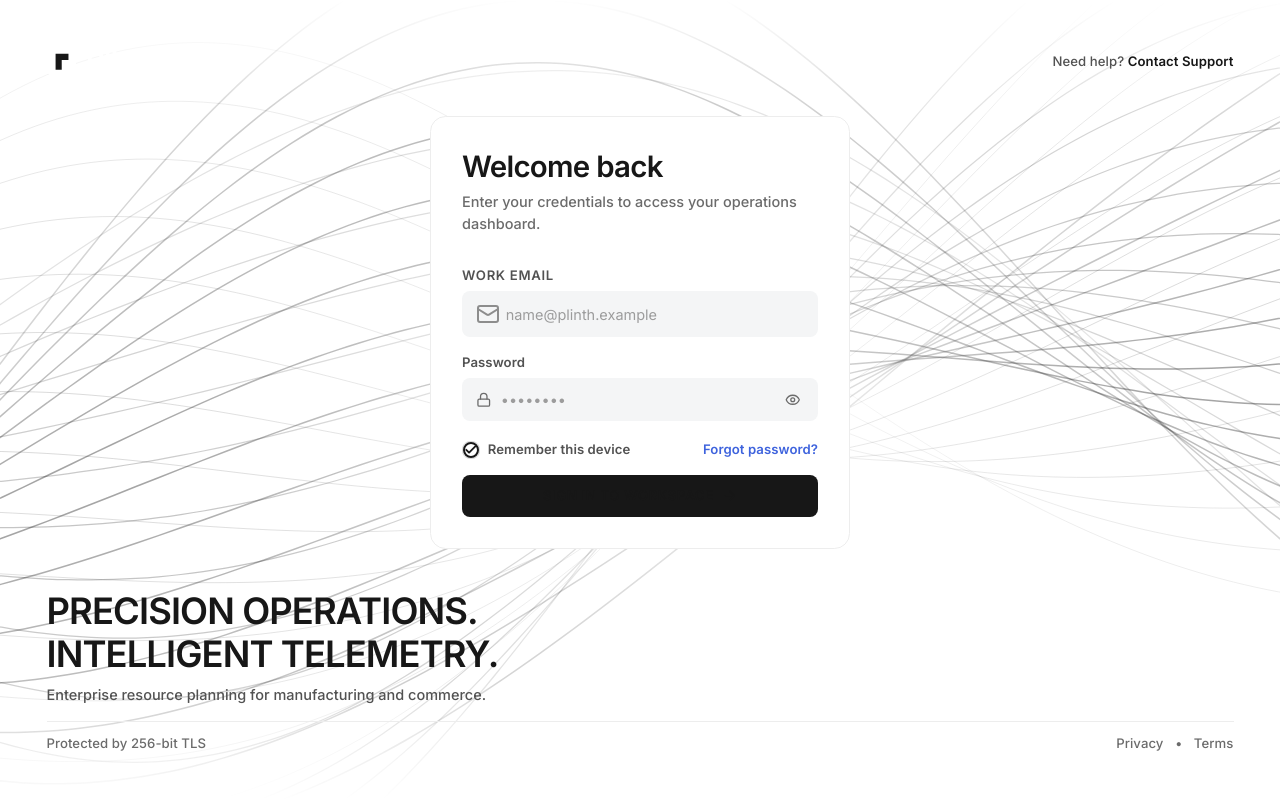
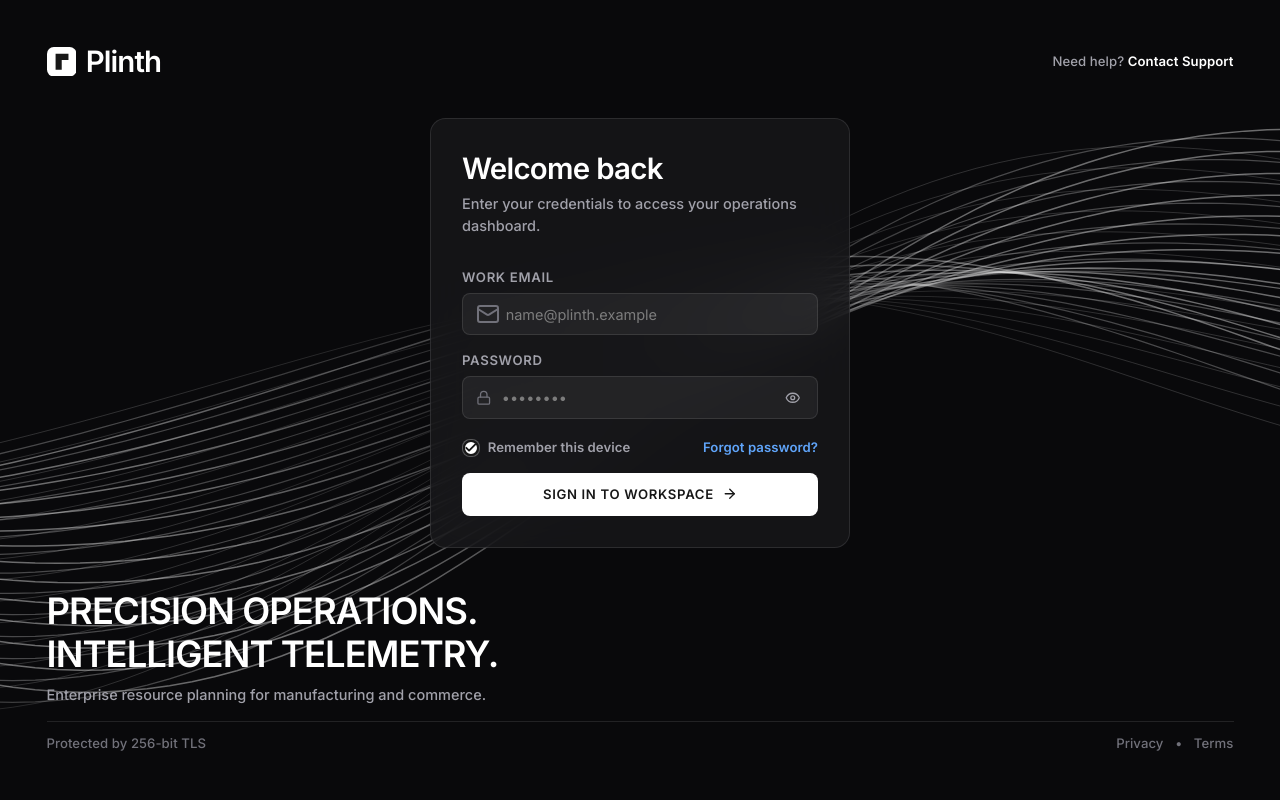
Before and after one commit to YusufMalu001/Plinth, a Next.js app in the folder apps/web/: page /login in a window 1280 px wide. Built offline with nearby package versions, Linux system fonts and the light colour scheme.

Commit message:
feat(auth): switch login screen to dark edition with glowing background paths

```diff
--- a/apps/web/src/app/login/components/AuthShell.tsx
+++ b/apps/web/src/app/login/components/AuthShell.tsx
@@ -9,15 +9,14 @@ export interface AuthShellProps {
 }
 
 /**
- * Login shell — Plinth dark edition. The kokonutui "Background Paths"
- * flowing-line animation fills the whole screen on a near-black base and the
- * authentication card floats over it as a glass panel. The root `dark` class
- * activates the dark: variants already present on the form controls.
+ * Login shell — Plinth Dark Edition. The kokonutui "Background Paths"
+ * flowing-line animation fills the whole screen on a dark #09090b base,
+ * with the authentication form suspended as a clean glass panel.
  */
 export function AuthShell({ children }: AuthShellProps) {
   return (
-    <div className="relative h-screen w-full select-none overflow-hidden bg-page text-ink">
-      {/* Full-screen animated background */}
+    <div className="relative h-screen w-full select-none overflow-hidden bg-[#09090b] text-[#f4f4f5]">
+      {/* Full-screen animated glowing background paths */}
       <div className="absolute inset-0" aria-hidden="true">
         <BackgroundPaths className="h-full min-h-0 w-full" count={42} angle={-8}>
           {null}
@@ -28,36 +27,36 @@ export function AuthShell({ children }: AuthShellProps) {
       <div className="relative z-10 flex h-full flex-col justify-between p-6 sm:p-10 lg:p-12">
         <div className="flex items-center justify-between">
           <Logo tone="paper" className="text-3xl" />
-          <span className="text-xs text-ink-secondary">
+          <span className="text-xs text-[#a1a1aa]">
             Need help?{' '}
-            <a href="#support" className="font-semibold text-ink hover:underline">Contact Support</a>
+            <a href="#support" className="font-semibold text-white hover:underline">Contact Support</a>
           </span>
         </div>
 
         {/* Centred authentication card over the lines */}
         <div className="w-full max-w-[420px] mx-auto my-auto py-6">
-          <div className="rounded-2xl border border-border bg-surface p-6 sm:p-8 shadow-none backdrop-blur-md">
+          <div className="rounded-2xl border border-white/10 bg-[#18181b]/75 p-6 sm:p-8 shadow-2xl shadow-black/50 backdrop-blur-xl">
             {children}
           </div>
         </div>
 
         <div className="space-y-4">
           <div className="max-w-xl">
-            <h1 className="text-2xl sm:text-3xl lg:text-4xl font-black tracking-tight text-ink uppercase leading-[1.12]">
+            <h1 className="text-2xl sm:text-3xl lg:text-4xl font-black tracking-tight text-white uppercase leading-[1.12]">
               Precision operations.<br />
               Intelligent telemetry.
             </h1>
-            <p className="mt-2 text-sm text-ink-secondary">
+            <p className="mt-2 text-sm text-[#a1a1aa]">
               Enterprise resource planning for manufacturing and commerce.
             </p>
           </div>
 
-          <div className="flex flex-wrap items-center justify-between gap-2 border-t border-border pt-3 text-xs text-ink-muted">
+          <div className="flex flex-wrap items-center justify-between gap-2 border-t border-white/10 pt-3 text-xs text-[#71717a]">
             <span>Protected by 256-bit TLS</span>
             <div className="flex items-center gap-3">
-              <a href="#privacy" className="hover:text-ink transition-colors">Privacy</a>
+              <a href="#privacy" className="hover:text-white transition-colors">Privacy</a>
               <span>•</span>
-              <a href="#terms" className="hover:text-ink transition-colors">Terms</a>
+              <a href="#terms" className="hover:text-white transition-colors">Terms</a>
             </div>
           </div>
         </div>
--- a/apps/web/src/app/login/components/FormField.tsx
+++ b/apps/web/src/app/login/components/FormField.tsx
@@ -14,13 +14,13 @@ export const FormField = React.forwardRef<HTMLInputElement, FormFieldProps>(
       <div className="space-y-1.5 w-full">
         <label
           htmlFor={id}
-          className="block text-xs font-bold uppercase tracking-wider text-ink-secondary"
+          className="block text-xs font-semibold uppercase tracking-wider text-[#a1a1aa]"
         >
           {label}
         </label>
         <div className="relative flex items-center group">
           {Icon && (
-            <div className="pointer-events-none absolute left-3.5 flex items-center justify-center text-ink-placeholder group-focus-within:text-accent-brand transition-colors z-10">
+            <div className="pointer-events-none absolute left-3.5 flex items-center justify-center text-[#71717a] group-focus-within:text-accent-brand transition-colors z-10">
               <Icon className="h-4.5 w-4.5" />
             </div>
           )}
@@ -29,14 +29,14 @@ export const FormField = React.forwardRef<HTMLInputElement, FormFieldProps>(
             ref={ref}
             type={type}
             placeholder={placeholder}
-            className={`h-12 w-full rounded-control bg-muted border border-transparent text-sm font-semibold text-ink placeholder:text-ink-placeholder transition-all duration-150 focus:outline-none focus:bg-page focus:border-border-strong focus:ring-2 focus:ring-accent-brand ${
+            className={`h-11 w-full rounded-control bg-white/[0.06] border border-white/10 text-sm font-medium text-white placeholder:text-[#71717a] transition-all duration-150 focus:outline-none focus:bg-white/[0.10] focus:border-white/30 focus:ring-2 focus:ring-accent-brand ${
               Icon ? 'pl-11 pr-4' : 'px-4'
             } ${error ? 'border-tone-red-solid focus:border-tone-red-solid focus:ring-tone-red-solid/20' : ''} ${className || ''}`}
             {...props}
           />
         </div>
         {error && (
-          <p className="text-xs text-tone-red-text font-medium pl-1 leading-none mt-1">
+          <p className="text-xs text-tone-red-solid font-medium pl-1 leading-none mt-1">
             {error}
           </p>
         )}
--- a/apps/web/src/app/login/components/PasswordField.tsx
+++ b/apps/web/src/app/login/components/PasswordField.tsx
@@ -15,12 +15,12 @@ export const PasswordField = React.forwardRef<HTMLInputElement, PasswordFieldPro
       <div className="space-y-1.5 w-full">
         <label
           htmlFor={id}
-          className="block text-xs font-medium text-ink-secondary"
+          className="block text-xs font-semibold uppercase tracking-wider text-[#a1a1aa]"
         >
           {label}
         </label>
         <div className="relative flex items-center group">
-          <div className="pointer-events-none absolute left-3.5 flex items-center justify-center text-ink-muted transition-colors z-10">
+          <div className="pointer-events-none absolute left-3.5 flex items-center justify-center text-[#71717a] transition-colors z-10">
             <Lock className="h-4 w-4" />
           </div>
           <input
@@ -28,22 +28,22 @@ export const PasswordField = React.forwardRef<HTMLInputElement, PasswordFieldPro
             ref={ref}
             type={showPassword ? "text" : "password"}
             placeholder={placeholder}
-            className={`h-11 w-full rounded-control bg-muted border-0 text-sm font-normal text-ink placeholder:text-ink-placeholder pl-10 pr-10 transition-colors focus:bg-surface focus:outline-none focus:ring-2 focus:ring-accent-brand ${
-              error ? 'ring-1 ring-tone-red-solid focus:ring-tone-red-solid' : 'focus:ring-1 focus:ring-border-strong'
+            className={`h-11 w-full rounded-control bg-white/[0.06] border border-white/10 text-sm font-medium text-white placeholder:text-[#71717a] pl-10 pr-10 transition-colors focus:bg-white/[0.10] focus:border-white/30 focus:outline-none focus:ring-2 focus:ring-accent-brand ${
+              error ? 'border-tone-red-solid focus:border-tone-red-solid' : ''
             } ${className || ''}`}
             {...props}
           />
           <button
             type="button"
             onClick={() => setShowPassword(!showPassword)}
-            className="absolute right-2.5 flex items-center justify-center h-8 w-8 rounded-control text-ink-muted hover:text-ink hover:bg-hover transition-colors focus-visible:outline-none focus-visible:ring-2 focus-visible:ring-accent-brand"
+            className="absolute right-2.5 flex items-center justify-center h-8 w-8 rounded-control text-[#a1a1aa] hover:text-white hover:bg-white/10 transition-colors focus-visible:outline-none focus-visible:ring-2 focus-visible:ring-accent-brand"
             aria-label={showPassword ? "Hide password" : "Show password"}
           >
             {showPassword ? <EyeOff className="h-4 w-4" /> : <Eye className="h-4 w-4" />}
           </button>
         </div>
         {error && (
-          <p className="text-xs text-tone-red-text font-normal pl-0.5 mt-1">
+          <p className="text-xs text-tone-red-solid font-medium pl-0.5 mt-1">
             {error}
           </p>
         )}
--- a/apps/web/src/app/login/components/PrimaryAuthButton.tsx
+++ b/apps/web/src/app/login/components/PrimaryAuthButton.tsx
@@ -14,13 +14,13 @@ export function PrimaryAuthButton({
 }: PrimaryAuthButtonProps) {
   return (
     <button
-      className={`group relative flex h-11 w-full items-center justify-center gap-2 rounded-control bg-inverse hover:bg-[#2E2E2E] active:bg-[#000000] text-inverse text-xs font-semibold uppercase tracking-wider transition-colors focus-visible:outline-none focus-visible:ring-2 focus-visible:ring-accent-brand focus-visible:ring-offset-2 disabled:pointer-events-none disabled:opacity-50 select-none cursor-pointer ${className}`}
+      className={`group relative flex h-11 w-full items-center justify-center gap-2 rounded-control bg-white hover:bg-[#e4e4e7] active:bg-[#d4d4d8] text-[#171717] text-xs font-bold uppercase tracking-wider transition-colors focus-visible:outline-none focus-visible:ring-2 focus-visible:ring-accent-brand focus-visible:ring-offset-2 disabled:pointer-events-none disabled:opacity-50 select-none cursor-pointer ${className}`}
       disabled={disabled || loading}
       {...props}
     >
       {loading ? (
         <>
-          <Loader2 className="h-4 w-4 animate-spin text-inverse" />
+          <Loader2 className="h-4 w-4 animate-spin text-[#171717]" />
           <span>Authenticating…</span>
         </>
       ) : (
--- a/apps/web/src/app/login/components/RememberMeControl.tsx
+++ b/apps/web/src/app/login/components/RememberMeControl.tsx
@@ -17,13 +17,13 @@ export function RememberMeControl({
   label
 }: RememberMeControlProps) {
   return (
-    <label className="flex items-center gap-2 cursor-pointer select-none text-xs font-medium text-ink-secondary hover:text-ink transition-colors">
+    <label className="flex items-center gap-2 cursor-pointer select-none text-xs font-medium text-[#a1a1aa] hover:text-white transition-colors">
       <Checkbox
         id={id}
         checked={checked}
         onChange={(e) => onChange(e.target.checked)}
         disabled={disabled}
-        className="h-4 w-4 shrink-0 rounded-control border border-border-strong bg-muted focus:outline-none focus-visible:ring-2 focus-visible:ring-accent-brand cursor-pointer transition-colors"
+        className="h-4 w-4 shrink-0 rounded-control border border-white/20 bg-white/10 text-white focus:outline-none focus-visible:ring-2 focus-visible:ring-accent-brand cursor-pointer transition-colors"
       />
       <span>{label}</span>
     </label>
--- a/apps/web/src/app/login/page.tsx
+++ b/apps/web/src/app/login/page.tsx
@@ -80,10 +80,10 @@ function LoginForm() {
         {/* Brand Logo & Header */}
         <div className="mb-8 select-none">
           <Logo tone="paper" className="text-3xl mb-6 lg:hidden" />
-          <h2 className="text-2xl sm:text-3xl font-extrabold tracking-tight text-ink">
+          <h2 className="text-2xl sm:text-3xl font-extrabold tracking-tight text-white">
             Welcome back
           </h2>
-          <p className="text-sm text-ink-muted mt-1.5">
+          <p className="text-sm text-[#a1a1aa] mt-1.5">
             Enter your credentials to access your operations dashboard.
           </p>
         </div>
@@ -129,7 +129,7 @@ function LoginForm() {
             />
             <a
               href="#forgot"
-              className="font-semibold text-link hover:text-link-hover transition-colors hover:underline focus-visible:outline-none focus-visible:ring-2 focus-visible:ring-accent-brand rounded"
+              className="font-medium text-[#60a5fa] hover:text-[#93c5fd] transition-colors hover:underline focus-visible:outline-none focus-visible:ring-2 focus-visible:ring-accent-brand rounded"
             >
               Forgot password?
             </a>
@@ -168,7 +168,7 @@ export default function LoginPage() {
   return (
     <>
       {phase === 'fade' && <BootSplash fading />}
-      <React.Suspense fallback={<div className="min-h-screen flex items-center justify-center text-xs text-muted-foreground">Loading login...</div>}>
+      <React.Suspense fallback={<div className="min-h-screen flex items-center justify-center text-xs text-[#a1a1aa] bg-[#09090b]">Loading login...</div>}>
         <LoginForm />
       </React.Suspense>
     </>
--- a/apps/web/src/components/brand/BackgroundPaths.tsx
+++ b/apps/web/src/components/brand/BackgroundPaths.tsx
@@ -9,8 +9,7 @@
  * @website: https://kokonutui.com
  * @github: https://github.com/kokonut-labs/kokonutui
  *
- * Adapted for Plinth: light-only theme (dark: variants resolve to light
- * tokens), `@/lib/utils` for cn.
+ * Adapted for Plinth: `@/lib/utils` for cn.
  */
 
 import { type ReactNode, useEffect, useRef } from "react";
@@ -158,32 +157,27 @@ function drawLines(
         xs[k] = x;
         ys[k] = shape.interactive ? part(x, y, frame, layer.part) : y;
       }
-      // The ribbon's edges fade, its middle carries the weight.
-      ctx.globalAlpha = layer.opacity * (0.45 + 0.55 * (1 - Math.abs(s) * 2));
+
       ctx.beginPath();
       ctx.moveTo(xs[0], ys[0]);
-      // Curves through the midpoints keep the line smooth at any sampling.
-      for (let k = 1; k < last; k++) {
-        const mx = (xs[k] + xs[k + 1]) / 2;
-        const my = (ys[k] + ys[k + 1]) / 2;
-        ctx.quadraticCurveTo(xs[k], ys[k], mx, my);
+      for (let k = 1; k <= last; k++) {
+        ctx.lineTo(xs[k], ys[k]);
       }
-      ctx.lineTo(xs[last], ys[last]);
+      ctx.globalAlpha = layer.opacity;
       ctx.stroke();
     }
   });
-  ctx.globalAlpha = 1;
 }
 
-const EASE_OUT = (t: number) => 1 - (1 - t) ** 3;
+const EASE_OUT = (t: number) => 1 - Math.pow(1 - t, 3);
 
 export default function BackgroundPaths({
   className,
   children,
-  count = 42,
-  spread = 1,
-  angle = -8,
-  speed = 1,
+  count = 36,
+  spread = 0.35,
+  angle = -12,
+  speed = 0.4,
   interactive = true,
 }: BackgroundPathsProps) {
   const rootRef = useRef<HTMLDivElement>(null);
@@ -196,32 +190,37 @@ export default function BackgroundPaths({
     if (!(root && canvas && ctx)) {
       return;
     }
+
     const reduceMotion = window.matchMedia(
       "(prefers-reduced-motion: reduce)"
     ).matches;
+
     const shape: Shape = {
       count,
       spread,
       slope: Math.tan((angle * Math.PI) / 180),
-      interactive: interactive && !reduceMotion,
+      interactive,
     };
-    const perLayer = Math.max(1, Math.round(count / LAYERS.length));
-    const total = perLayer * LAYERS.length;
+
+    const perLayer = Math.max(1, Math.round(shape.count / LAYERS.length));
+    const drawn = new Array(perLayer).fill(reduceMotion ? 1 : 0);
     const frame: Frame = {
       width: 0,
       height: 0,
-      // Start mid-flow, so the first frame isn't the same every visit.
-      time: 40,
-      drawn: new Array(total).fill(reduceMotion ? 1 : 0),
+      time: 0,
+      drawn,
       pointer: { x: 0, y: 0, amount: 0, on: false },
     };
-    let color = getComputedStyle(canvas).color;
+
+    let color = getComputedStyle(canvas).color || "currentColor";
+    let raf = 0;
     let start = 0;
     let last = 0;
-    let raf = 0;
     let visible = true;
 
-    const paint = () => drawLines(ctx, frame, shape, color);
+    const paint = () => {
+      drawLines(ctx, frame, shape, color);
+    };
 
     const resize = () => {
       const rect = canvas.getBoundingClientRect();
@@ -334,7 +333,7 @@ export default function BackgroundPaths({
   return (
     <div
       className={cn(
-        "relative flex min-h-[560px] w-full items-center justify-center overflow-hidden bg-page text-ink",
+        "relative flex min-h-[560px] w-full items-center justify-center overflow-hidden bg-[#09090b] text-[#ffffff]",
         className
       )}
       ref={rootRef}
@@ -355,21 +354,7 @@ export default function BackgroundPaths({
           ref={canvasRef}
         />
       </div>
-      {children === undefined ? <DefaultContent /> : children}
+      {children === undefined ? null : children}
     </div>
   );
 }
-
-function DefaultContent() {
-  return (
-    <div className="relative flex max-w-xl flex-col items-center gap-4 px-6 text-center">
-      <h1 className="font-semibold text-4xl tracking-tight sm:text-5xl">
-        Calm by default
-      </h1>
-      <p className="max-w-sm text-base text-ink-secondary">
-        A ribbon of lines that keeps flowing in one color, at any size. Move the
-        cursor through it and the lines part around you.
-      </p>
-    </div>
-  );
-}
```
Also changed, not shown: 1 other file (tests, documents, lock files or other folders).
